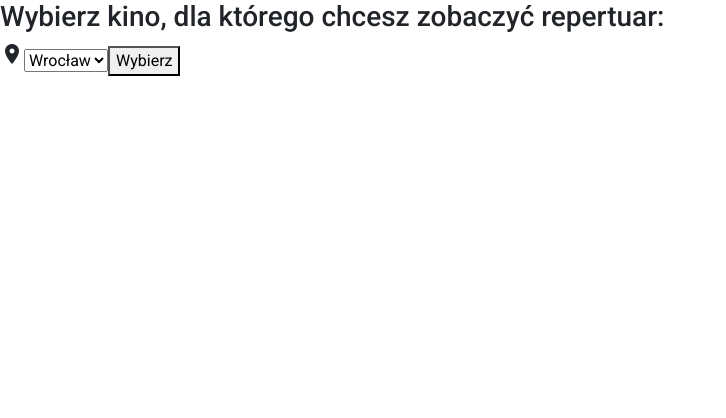
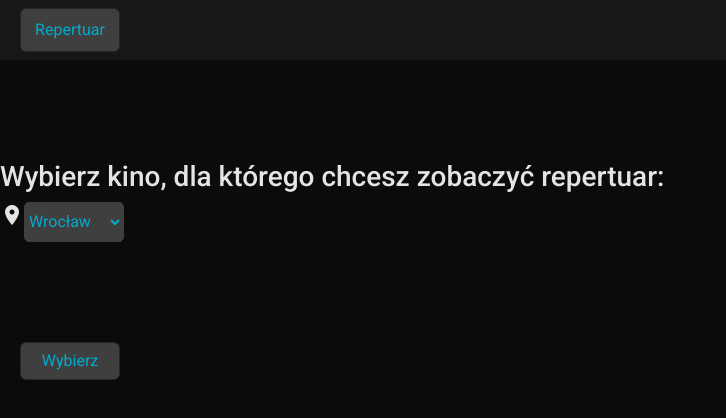
Before and after one commit to ksproska/CinemaPSI, an Angular app in the folder client-service/frontend/client-service/: page /selectCinema in a window 1280 px wide. Shown: the top 418 px of the page, without its empty margins (0-726 px from the left). Built offline with nearby package versions, Linux system fonts and the light colour scheme.

Commit message:
style select cinema page and add navigation to movie details

```diff
--- a/client-service/frontend/client-service/src/app/components/choose-cinema/choose-cinema.component.css
+++ b/client-service/frontend/client-service/src/app/components/choose-cinema/choose-cinema.component.css
@@ -0,0 +1,35 @@
+.content{
+  /*display: flex;*/
+}
+
+body{
+  background-color: #0b0b0b;
+  min-width: 600px;
+}
+
+h3 {
+  color: #e4e4e4;
+ margin-top: 100px;
+}
+
+mat-icon {
+  color: #e4e4e4;
+}
+
+button{
+  background-color: #3f3f3f;
+  color: #00abcd;
+  min-width: 100px;
+  margin-top: 100px;
+  margin-left: 20px;
+}
+
+select {
+  background-color: #3f3f3f;
+  color: #00abcd;
+  min-width: 100px;
+  /*justify-content: flex-end;*/
+  height: 40px;
+  border-radius: 5px;
+  border-color: #3f3f3f;
+}
--- a/client-service/frontend/client-service/src/app/components/choose-cinema/choose-cinema.component.html
+++ b/client-service/frontend/client-service/src/app/components/choose-cinema/choose-cinema.component.html
@@ -1,12 +1,15 @@
 <body>
-<article>
+<app-top-bar></app-top-bar>
+<article class="content">
 <h3>Wybierz kino, dla którego chcesz zobaczyć repertuar:</h3>
-<mat-icon>location_on</mat-icon>
+  <mat-icon>location_on</mat-icon>
 <select class="filter" id="cinemaSelect" [(ngModel)]="selectedCinema" (change)="onSelectCinema(selectedCinema)">
   <option *ngFor="let cinema of cinemas" [value]="cinema">
     {{ cinema }}
   </option>
 </select>
-  <button (click)="onSelectClick()">Wybierz</button>
+  <div class="button-container">
+  <button type="button" class="btn btn-dark" (click)="onSelectClick()">Wybierz</button>
+  </div>
 </article>
 </body>
--- a/client-service/frontend/client-service/src/app/components/movie-list/movie-list.component.html
+++ b/client-service/frontend/client-service/src/app/components/movie-list/movie-list.component.html
@@ -24,7 +24,7 @@
   </section>
   <section class="d-flex flex-column gap-2">
     <div *ngFor="let movie of moviesInSelectedGenre" class="card">
-      <div class="card-body">
+      <div class="card-body" (click)="onMovieSelected(movie.movieVersionDetails.movieId)">
         <div class="row">
           <img src="https://drive.google.com/thumbnail?id={{movie.movieVersionDetails.movieImageUrl}}&sz=w300" alt="Movie poster">
           <div class="row col-10">
--- a/client-service/frontend/client-service/src/app/components/movie-list/movie-list.component.ts
+++ b/client-service/frontend/client-service/src/app/components/movie-list/movie-list.component.ts
@@ -3,6 +3,7 @@ import {FormControl} from "@angular/forms";
 import {RepertoireService} from "../../services/repertoire.service";
 import {RepertoireByDate} from "../../models/repertoireByDate";
 import {GenreService} from "../../services/genre.service";
+import {Router} from "@angular/router";
 
 @Component({
   selector: 'app-movie-list',
@@ -10,6 +11,10 @@ import {GenreService} from "../../services/genre.service";
   styleUrls: ['./movie-list.component.css'],
 })
 export class MovieListComponent {
+
+  constructor(private router: Router) {
+  }
+
   private repertoireService = inject(RepertoireService)
   private genreService = inject(GenreService)
 
@@ -64,6 +69,10 @@ export class MovieListComponent {
     // }
   }
 
+  onMovieSelected(movieId: number) {
+    this.router.navigate([`/movies/${movieId}`])
+  }
+
   isLast(movie: any, genre: string): boolean {
     return movie.genres.indexOf(genre) === movie.genres.length - 1;
   }
--- a/client-service/frontend/client-service/src/app/components/top-bar/top-bar.component.html
+++ b/client-service/frontend/client-service/src/app/components/top-bar/top-bar.component.html
@@ -1,5 +1,5 @@
 <nav class="pt-2 pb-2 row justify-content-between" id="menu">
   <div class="button-container col">
-    <button type="button" class="btn btn-dark" [routerLink]="['/movies']">Repertuar</button>
+    <button type="button" class="btn btn-dark" [routerLink]="['/selectCinema']">Repertuar</button>
   </div>
 </nav>
```
